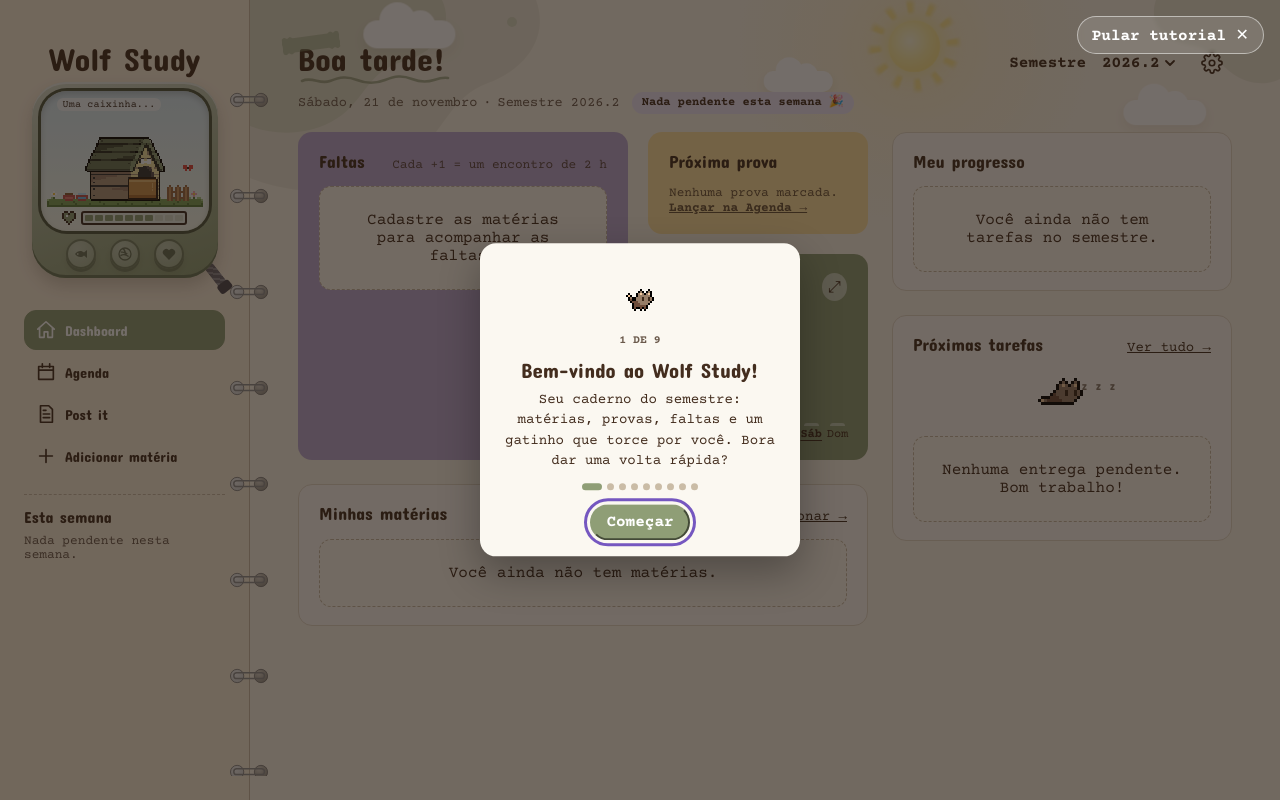
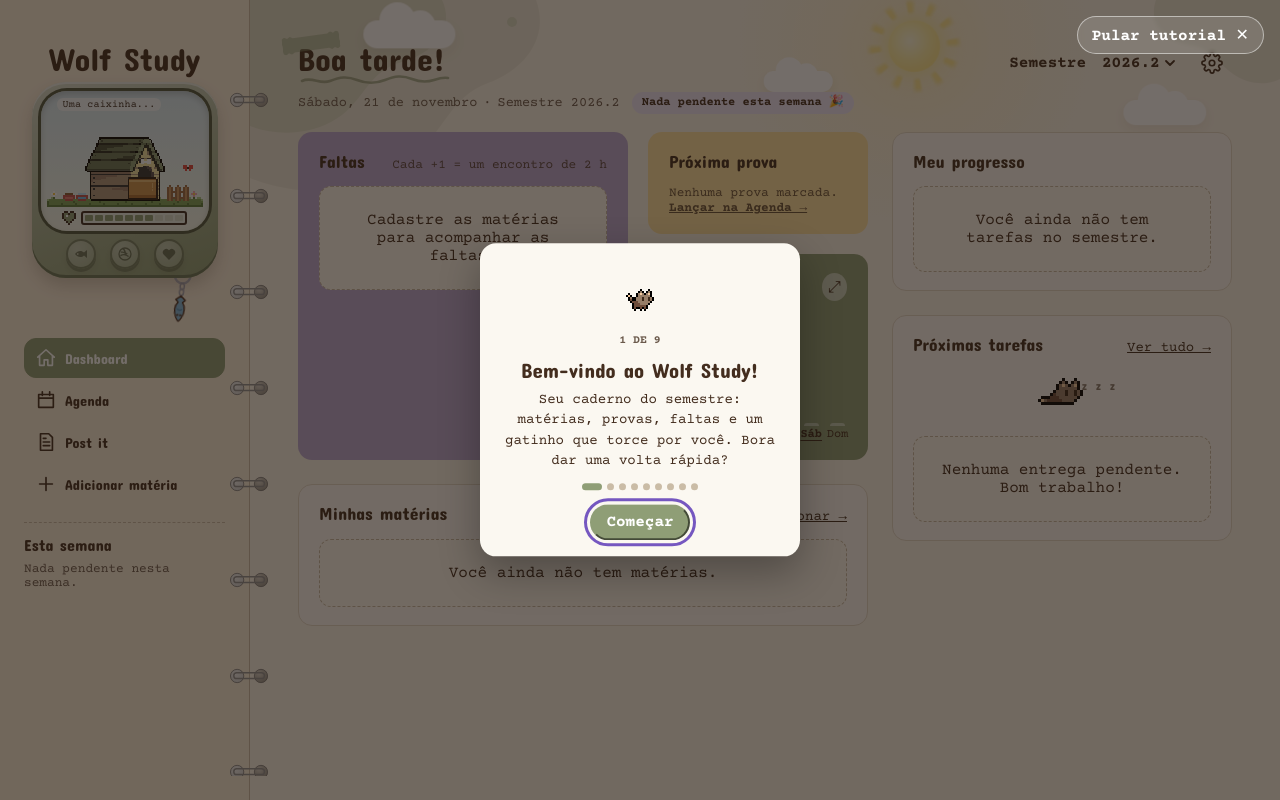
Before and after one commit to 232014469/Minha-Agenda, a React (Vite) app: page /#/dashboard in a window 1280 px wide. Built offline with nearby package versions, Linux system fonts and the light colour scheme.

Commit message:
feat: chaveiro de peixinho no bichinho

```diff
--- a/src/shared/layout/Tamagotchi.css
+++ b/src/shared/layout/Tamagotchi.css
@@ -2,7 +2,7 @@
 .tamagotchi {
   position: relative;
   width: fit-content;
-  margin: 4px auto 14px;
+  margin: 4px auto 42px;
 }
 
 /* Aro: quadrado de cantos bem redondos, na cor do tema, com brilho em cima
@@ -126,35 +126,76 @@
   }
 }
 
-/* Cordinha de chaveiro trançada, saindo do canto de baixo à direita */
-.tamagotchi-cordinha {
+/* Chaveiro de peixinho no canto de baixo à direita: a argola passa por
+   trás do aro e o peixinho balança devagar */
+.tamagotchi-chaveiro {
   position: absolute;
-  right: 6px;
-  bottom: -16px;
+  right: 10px;
+  bottom: -50px;
   z-index: 0;
-  width: 10px;
-  height: 30px;
-  border-radius: 5px;
-  background:
-    repeating-linear-gradient(
-      45deg,
-      rgb(255 255 255 / 0.25) 0 2px,
-      transparent 2px 5px
-    ),
-    #6f6a72;
-  transform: rotate(-38deg);
-  transform-origin: 50% 0;
+  width: 38px;
+  height: 63px;
+  overflow: visible;
 }
 
-.tamagotchi-cordinha::after {
-  position: absolute;
-  bottom: -4px;
-  left: -2px;
-  width: 14px;
-  height: 10px;
-  border-radius: 3px;
-  background: #4c4850;
-  content: '';
+.chaveiro-argola {
+  fill: none;
+  stroke: #b9b9c6;
+  stroke-width: 2.2;
+}
+
+.chaveiro-brilho {
+  fill: none;
+  stroke: #fff;
+  stroke-linecap: round;
+  stroke-width: 1.2;
+}
+
+.chaveiro-elo {
+  fill: none;
+  stroke: #a3a3b2;
+  stroke-width: 1.4;
+}
+
+.chaveiro-peixe {
+  fill: #7fb6d9;
+  stroke: #4a2c1e;
+  stroke-linejoin: round;
+  stroke-width: 1.3;
+}
+
+.chaveiro-escama {
+  fill: none;
+  stroke: #4f88b5;
+  stroke-linecap: round;
+  stroke-width: 1.2;
+}
+
+.chaveiro-olho {
+  fill: #4a2c1e;
+}
+
+.chaveiro-penduricalho {
+  transform-box: view-box;
+  transform-origin: 12px 17px;
+  animation: chaveiro-balanca 3.2s ease-in-out infinite;
+}
+
+@keyframes chaveiro-balanca {
+  0%,
+  100% {
+    transform: rotate(7deg);
+  }
+
+  50% {
+    transform: rotate(-7deg);
+  }
+}
+
+@media (prefers-reduced-motion: reduce) {
+  .chaveiro-penduricalho {
+    animation: none;
+  }
 }
 
 /* Texto da fase no alto da telinha, como num bichinho de verdade */
--- a/src/shared/layout/Tamagotchi.jsx
+++ b/src/shared/layout/Tamagotchi.jsx
@@ -4,7 +4,8 @@ import './Tamagotchi.css'
  * Bichinho virtual compacto em volta do cantinho do gatinho: um quadrado de
  * cantos bem arredondados, com aro na cor do tema, a tela no meio, três
  * botões com ícone embaixo dela (comida, brincadeira e carinho, por
- * `aoCuidar`) e uma cordinha de chaveiro. A tela é o `children`.
+ * `aoCuidar`) e um chaveiro de peixinho balançando no canto. A tela é o
+ * `children`.
  */
 
 /** Ícones dos botões, desenhados num quadrado de 16. */
@@ -35,13 +36,42 @@ const BOTOES = [
   { acao: 'carinho', rotulo: 'Fazer carinho' },
 ]
 
+/** Chaveiro no canto de baixo: argola, correntinha e um peixinho. */
+function Chaveiro() {
+  return (
+    <svg
+      className="tamagotchi-chaveiro"
+      viewBox="0 0 36 60"
+      aria-hidden="true"
+      focusable="false"
+    >
+      {/* Argola */}
+      <circle className="chaveiro-argola" cx="12" cy="10" r="7.5" />
+      <path className="chaveiro-brilho" d="M7 6.5a6 6 0 0 1 5-2.5" />
+      {/* Correntinha */}
+      <g className="chaveiro-penduricalho">
+        <ellipse className="chaveiro-elo" cx="12" cy="20.5" rx="2" ry="3" />
+        <ellipse className="chaveiro-elo" cx="12" cy="26" rx="2" ry="3" />
+        {/* Peixinho de cabeça para baixo, preso pelo rabo */}
+        <path
+          className="chaveiro-peixe"
+          d="M12 29.5 7.5 33.5l2.4 2.2C6.8 39 6.6 45.5 9.4 50.5c1 1.8 2.2 3 2.6 3.3.4-.3 1.6-1.5 2.6-3.3 2.8-5 2.6-11.5-.5-14.8l2.4-2.2Z"
+        />
+        <path className="chaveiro-escama" d="M9.8 42.5c1.4.9 3 .9 4.4 0" />
+        <circle className="chaveiro-olho" cx="10.6" cy="48" r="1" />
+        <circle className="chaveiro-olho" cx="13.4" cy="48" r="1" />
+      </g>
+    </svg>
+  )
+}
+
 export default function Tamagotchi({ children, fase, comFome, aoCuidar }) {
   // Na caixinha e virando estrelinha não tem como cuidar
   const parado = !aoCuidar || fase === 'caixa' || fase === 'estrelinha'
 
   return (
     <div className="tamagotchi">
-      <span className="tamagotchi-cordinha" aria-hidden="true" />
+      <Chaveiro />
       <div className="tamagotchi-aro">
         {children}
         <div
```
